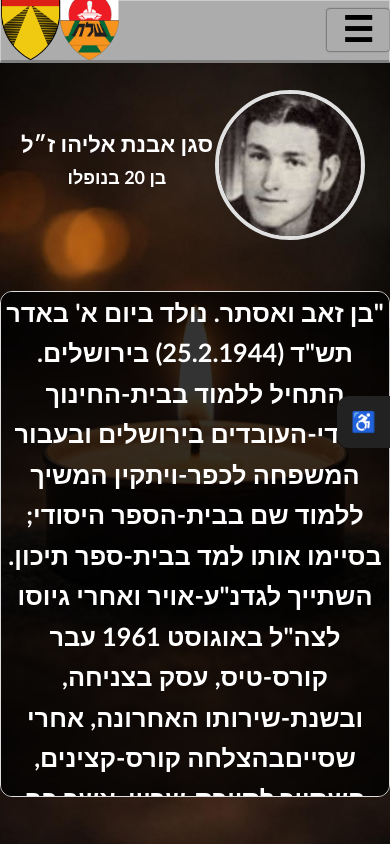
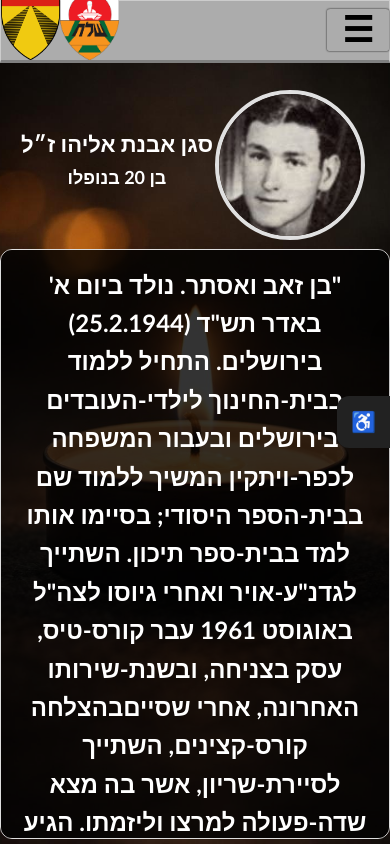
Before and after one commit to amichy-dahan/unit-401, a React (Vite) app: page /#/soldier/1 in a window 390 px wide. Built offline with nearby package versions, Linux system fonts and the light colour scheme.

Commit message:
trigger deploy

```diff
--- a/src/pages/SoldierPage.css
+++ b/src/pages/SoldierPage.css
@@ -240,23 +240,31 @@
 
 
 
-  .text-box {
+ .text-box {
   width: 100%;
-  max-width: 180vh;   /* תשני חופשי */
-  height:60vh;      /* זה הגובה של הקובייה */
-  padding: 0px;
-  overflow-y: auto;   /* גלילה פנימית */
+  max-width: 100%;
+
+  /* ❌ לא vh */
+  height: auto;
+  max-height: 70svh; /* גובה חכם לאייפון */
+
+  padding: 16px;
+  overflow-y: auto;
   overflow-x: hidden;
+
   color: #ffffff;
-  font-size: 3vh;
+  font-size: 1.5rem;   /* במקום vh */
+  line-height: 1.6;
+
   border-radius: 12px;
-  background: rgba(2, 2, 2, 0.8); /* רקע לבן עם שקיפות */
+  background: rgba(2, 2, 2, 0.8);
   border: 1px solid #ddd;
   font-weight: 600;
+
   direction: rtl;
-  margin-left: 0vh;
-   line-height: 1.6;
-    overscroll-behavior: contain;
+  margin: 0 auto;
+
+  overscroll-behavior: contain;
   font-family: 'Gill Sans', 'Gill Sans MT', Calibri, 'Trebuchet MS', sans-serif;
 }
 .text-box::-webkit-scrollbar {
--- a/src/pages/SoldierPage.jsx
+++ b/src/pages/SoldierPage.jsx
@@ -1,5 +1,6 @@
 import { useParams } from "react-router-dom";
 import { soldiers } from "../data/soldiers"; // עוד רגע נסביר
+import { useEffect } from "react";
 import "./SoldierPage.css";
 
 export default function SoldierPage() {
@@ -8,7 +9,9 @@ export default function SoldierPage() {
   const soldier = soldiers.find(
     (s) => s.id === Number(id)
   );
-
+    useEffect(() => {
+  window.scrollTo(0, 0);
+}, []);
   if (!soldier) {
     return <p>החייל לא נמצא</p>;
   }
```
